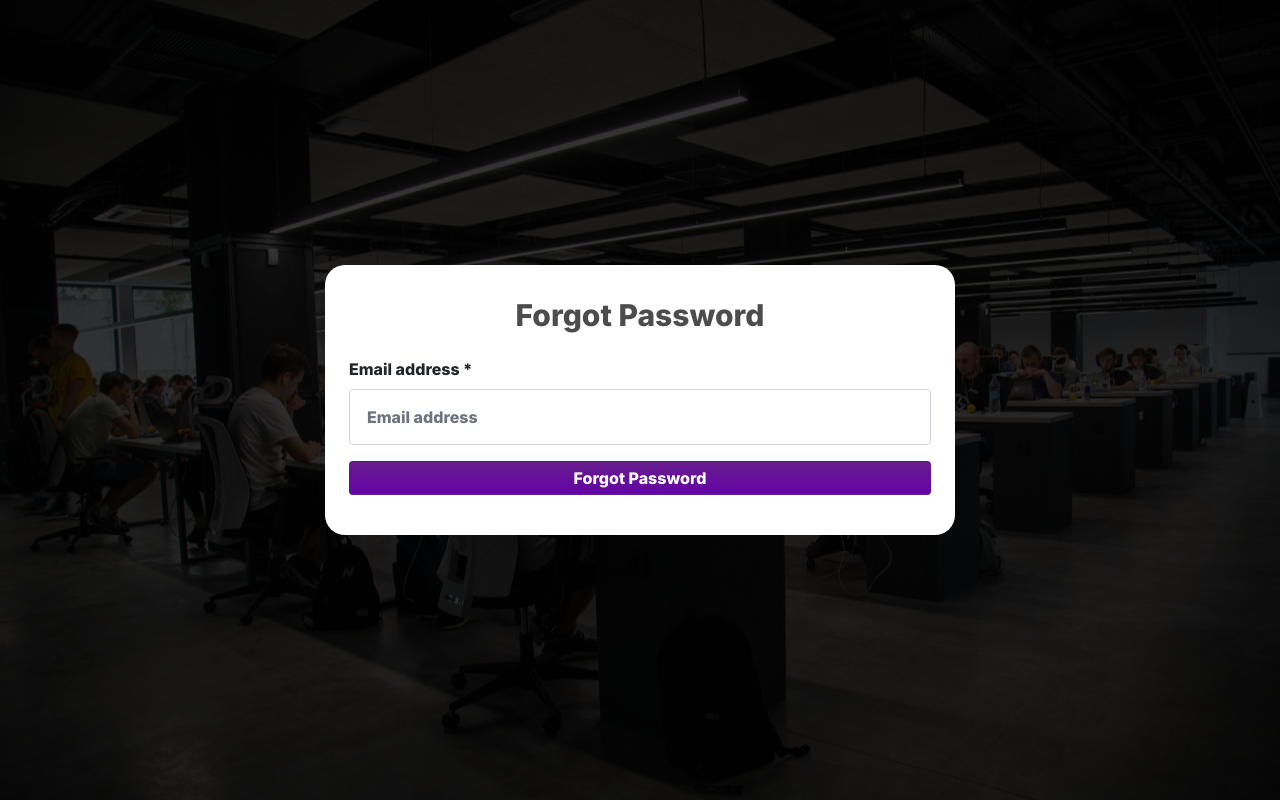
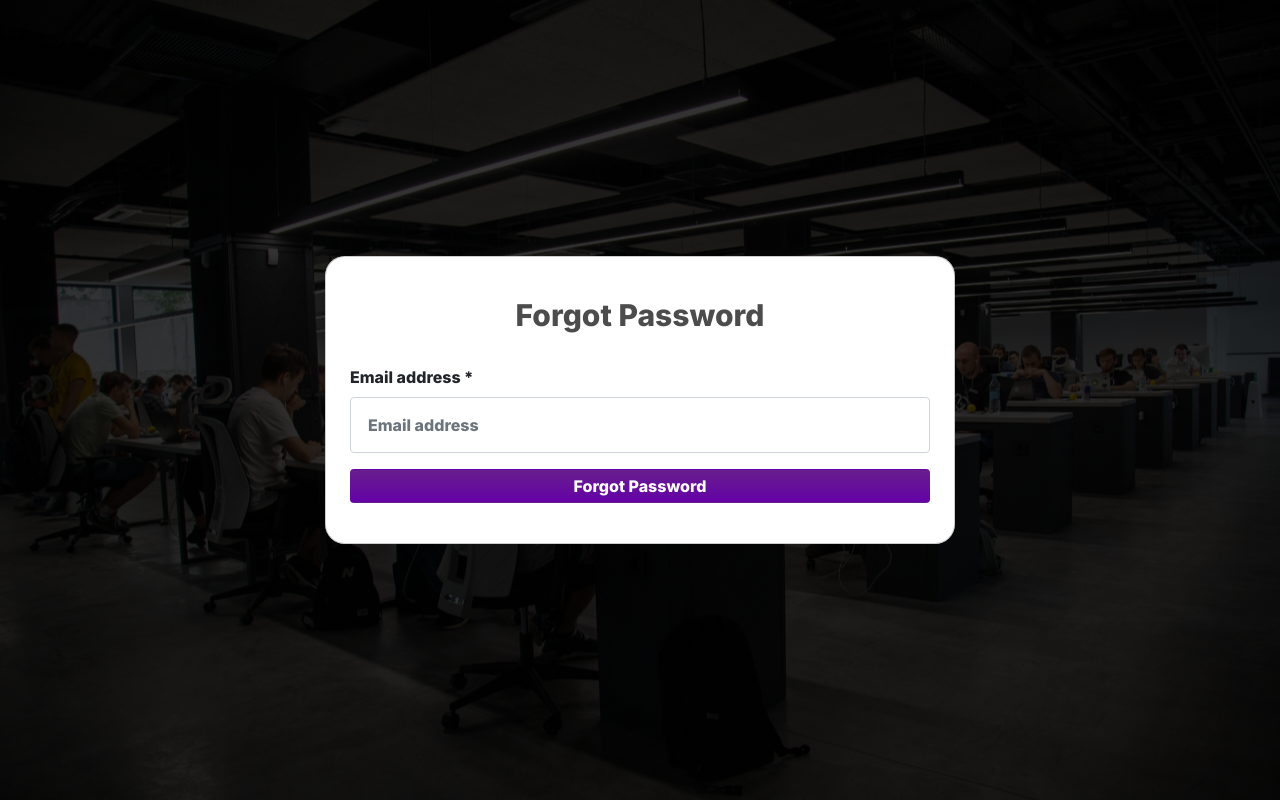
Before and after one commit to Md-Asikuzzaman/web-template, a plain HTML site: page forgot.html in a window 1280 px wide. Drawn offline with Linux system fonts and the light colour scheme.

Commit message:
added reset page design

```diff
--- a/assets/tfm/forgot.css
+++ b/assets/tfm/forgot.css
@@ -10,6 +10,7 @@ body {
   justify-content: center;
   font-family: Inter;
 }
+
 .form__wrapper {
   flex-shrink: 0;
   max-width: 630px;
@@ -18,8 +19,3 @@ body {
   border-radius: 20px;
   overflow: hidden;
 }
-.form__title {
-  font-size: 30px;
-  color: #4c4c4c;
-  font-weight: 800;
-}
--- a/forgot.html
+++ b/forgot.html
@@ -21,8 +21,12 @@
 
   <body>
     <div class="container">
-      <div class="form__wrapper mx-auto p-4">
-        <h4 class="form__title text-center mt-2 mb-4">Forgot Password</h4>
+      <div class="form__wrapper mx-auto">
+        <div class="modal-content pb-4 px-2">
+          <div class="modal-header d-block">
+            <h4 class="modal-title">Forgot Password</h4>
+          </div>
+          <div class="modal-footer d-block">
             <form>
               <div class="form-group">
                 <label for="exampleInputEmail1">Email address *</label>
@@ -34,10 +38,12 @@
                   placeholder="Email address"
                 />
               </div>
-          <div class="sign-btn mb-3">
+              <div class="sign-btn">
                 <a href="" class="btn" id="messege">Forgot Password</a>
               </div>
             </form>
+          </div>
+        </div>
       </div>
     </div>
 
```
Lines whose indentation alone changed are shown as unchanged.
